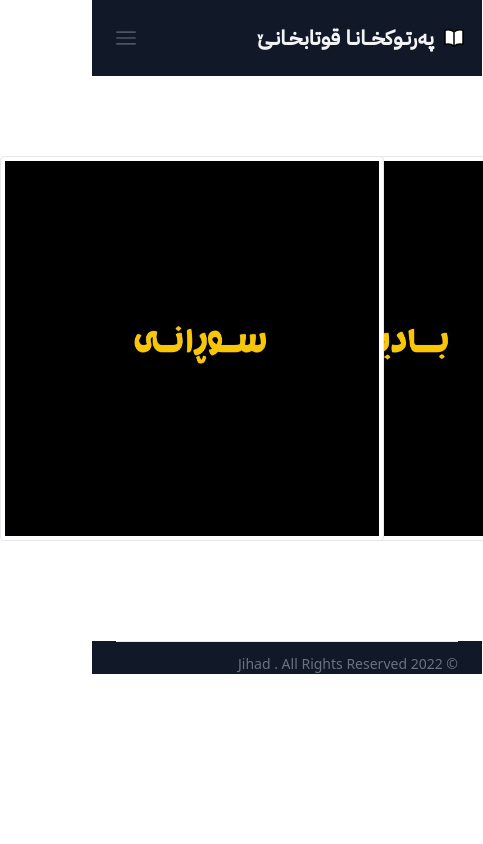
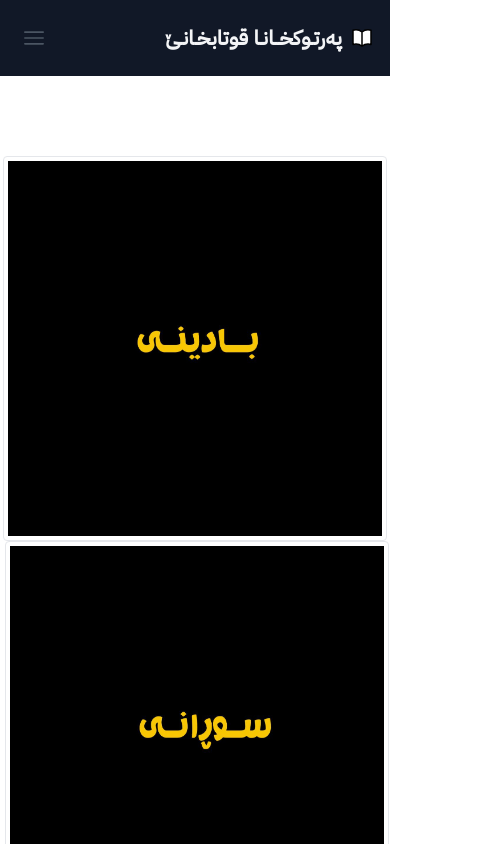
Before and after one commit to jihadrekani/newPortfolio, a React (Create React App) app: page /Navnji in a window 390 px wide. Shown: the top 844 px of the page, 483 px wide, since content can reach past the window. Built offline with nearby package versions, Linux system fonts and the light colour scheme.

Commit message:
some design correcting

```diff
--- a/src/App.css
+++ b/src/App.css
@@ -24,3 +24,67 @@ h2, p{
 .xs{
     font-size: 25px;
 }
+
+.center{
+justify-content: center;
+margin-left: auto;
+margin-right: auto;
+width: fit-content;
+}
+
+@media only screen and (max-width: 700px) {
+    .correct-display{
+        display: flex;
+        flex-direction: column;
+        width: 100%;}
+
+}
+
+@media only screen and (max-width: 600px) {
+
+
+.foot{
+    bottom: 0;
+    margin-top: 100px;
+    text-align: center;
+
+}
+.social-h1{
+    font-size: 30px;
+}
+.correct-display{
+    display: flex;
+    flex-direction: column;
+    width: 100%;
+
+}
+
+
+
+}
+@media only screen and (max-width: 500px){
+
+    .foot{
+        bottom: 0;
+        margin-top: 100px;
+        text-align: center;
+
+    }
+
+.center{
+    display: flex;
+    flex-direction: column;
+
+    justify-content: center;
+    width: 85%;
+}
+.social-h1{
+    font-size: 25px;
+}
+.correct-display{
+    display: flex;
+    flex-direction: column;
+    width: 100%;
+
+}
+}
--- a/src/components/Footer.js
+++ b/src/components/Footer.js
@@ -2,7 +2,7 @@ import React from 'react'
 export default function Footer ()  {
     return (
       <div>
-<footer className="px-6 mt-[100px] bg-gray-900   md:px-6 md:pt-8 sm:pt-4">
+<footer className="px-6 mt-[100px] bg-gray-900 foot  md:px-6 md:pt-8 sm:pt-4 ">
     <div className="sm:flex sm:items-center sm:justify-between">
 
     </div>
--- a/src/components/Home.js
+++ b/src/components/Home.js
@@ -16,7 +16,7 @@ export default function Home() {
       قوناغێ بهەلبژێرە :
       </h2>
 
-      <div className="container  mx-auto grid sm:grid-cols-1 md:grid-cols-2 lg:grid-cols-3 xl:grid-cols-3 pt-6 gap-8">
+      <div className="container center  mx-auto grid sm:grid-cols-1 md:grid-cols-2 lg:grid-cols-3 xl:grid-cols-3 pt-6 gap-8">
 
 <div className="rounded ">
           <div className="flex justify-center ">
--- a/src/components/SeretayiBadini.js
+++ b/src/components/SeretayiBadini.js
@@ -15,7 +15,7 @@ import Footer from '../components/Footer'
 
 export default function SeretayiBadini() {
   return (
-    <div className=" mx-auto">
+    <div className=" mx-auto ">
       <h2 className="text-center   font-bold text-3xl mt-[50px] mb-5 text-sky-900">
         پەرتوکێن قوتاغا سەرەتایی بادینـی
       </h2>
@@ -28,7 +28,7 @@ export default function SeretayiBadini() {
 
 
 
-      <div className="container mx-auto grid sm:grid-cols-1 md:grid-cols-2 lg:grid-cols-3 xl:grid-cols-4 pt-6 gap-8">
+      <div className="container correct-display mx-auto grid  sm:grid-cols-1 md:grid-cols-2 lg:grid-cols-3 xl:grid-cols-4 pt-6 gap-8">
 
         <div className="rounded ">
           <div className="flex justify-center ">
--- a/src/components/SocialMedia.js
+++ b/src/components/SocialMedia.js
@@ -3,10 +3,10 @@ export default function SocialMedia() {
   return (
     // grid xl:grid-cols-6 lg:grid-cols-6 md:grid-cols-4
     <div className=''>
-<div className="h-screen bg-center bg-cover bg-no-repeat ">
-			<div className="grid place-items-center mx-auto p-20 sm:my-auto bg-white rounded-3xl space-y-10">
-            <h1 className="text-5xl font-semibold text-blue-500">My Social Media </h1>
-    <div className="grid xl:grid-cols-1 lg:grid-cols-6 md:grid-cols-1 sm:grid-cols-1  space-x-3 space-y-5">
+<div className="h-screen bg-center  bg-cover bg-no-repeat ">
+			<div className="grid  place-items-center mx-auto p-20 sm:my-auto bg-white rounded-3xl space-y-10">
+            <h1 className="text-5xl social-h1 font-semibold text-blue-500">My Social Media </h1>
+    <div className="grid  xl:grid-cols-1 lg:grid-cols-6 md:grid-cols-1 sm:grid-cols-1  space-x-3 space-y-5">
 
 
     <a href="https://github.com/jihadrekani"  className="bg-[#333] px-4 py-2 font-semibold text-white inline-flex items-center space-x-2 rounded">
--- a/src/pages/Amadeyi.js
+++ b/src/pages/Amadeyi.js
@@ -7,7 +7,7 @@ export default function Amadeyi() {
   return (
     <div>
 
-<div className='grid grid-cols-2 container mx-auto space-x-1 mt-[80px]'>
+<div className='grid correct-display grid-cols-2 container mx-auto space-x-1 mt-[80px]'>
 
 <Link to="/AmadeyiBadini">
 <div className="flex flex-wrap justify-center">
--- a/src/pages/Navnji.js
+++ b/src/pages/Navnji.js
@@ -8,7 +8,7 @@ export default function Navnji() {
   return (
     <div>
 
-<div className='grid grid-cols-2 container mx-auto space-x-1 mt-[80px]'>
+<div className='grid correct-display grid-cols-2 container mx-auto space-x-1 mt-[80px]'>
 
 <Link to="/NavnjiBadini">
 <div className="flex flex-wrap justify-center">
--- a/src/pages/Seretayi.js
+++ b/src/pages/Seretayi.js
@@ -7,10 +7,10 @@ import Footer from '../components/Footer'
 export default function Seretayi() {
   return (
     <div>
-<div className='grid grid-cols-2 xl:grid-cols2 lg:grid-cols-2 md:grid-cols-2 sm:grid-cols-1    container mx-auto space-x-1 mt-[80px]'>
+<div className='grid correct-display grid-cols-2 xl:grid-cols2 lg:grid-cols-2 md:grid-cols-2 sm:grid-cols-1    container mx-auto space-x-1 mt-[80px]'>
 
 <Link to="/SeretayiBadini">
-<div className="flex flex-wrap justify-center">
+<div className="flex flex-wrap justify-center ">
   <img
   src={badiniimg}
   className="p-1 bg-white border rounded max-w-sm"
```
